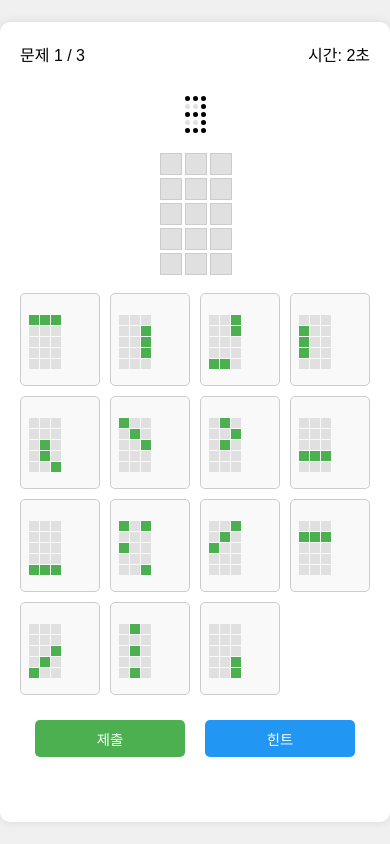
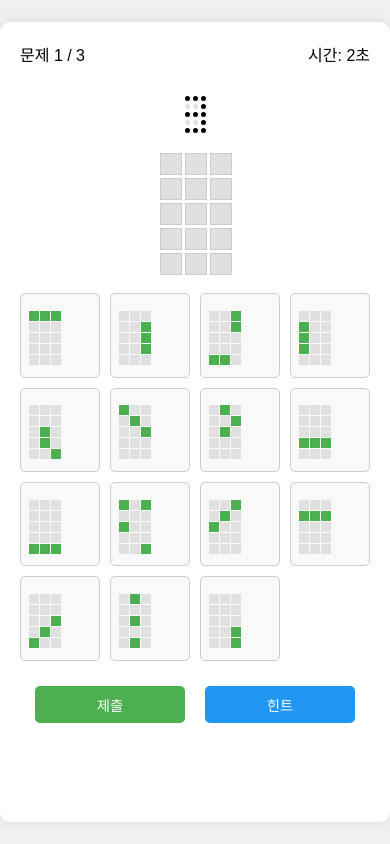
Before and after one commit to dalmook/pixelnumber, a plain HTML site: page index.html in a window 390 px wide. Both pictures are taken after a click on the button "시작하기". Drawn offline with Linux system fonts and the light colour scheme.

Commit message:
Update style.css

```diff
--- a/style.css
+++ b/style.css
@@ -275,7 +275,7 @@ h1 {
     }
 
     .option {
-        height: 11vh; /* 작은 화면에서는 조금 더 크도록 설정 */
+        height: 10vh; /* 작은 화면에서는 조금 더 크도록 설정 */
         padding: 1vh; /* 내부 여백 증가 */
         font-size: 0.9em; /* 폰트 크기 약간 줄임 */
     }
```
